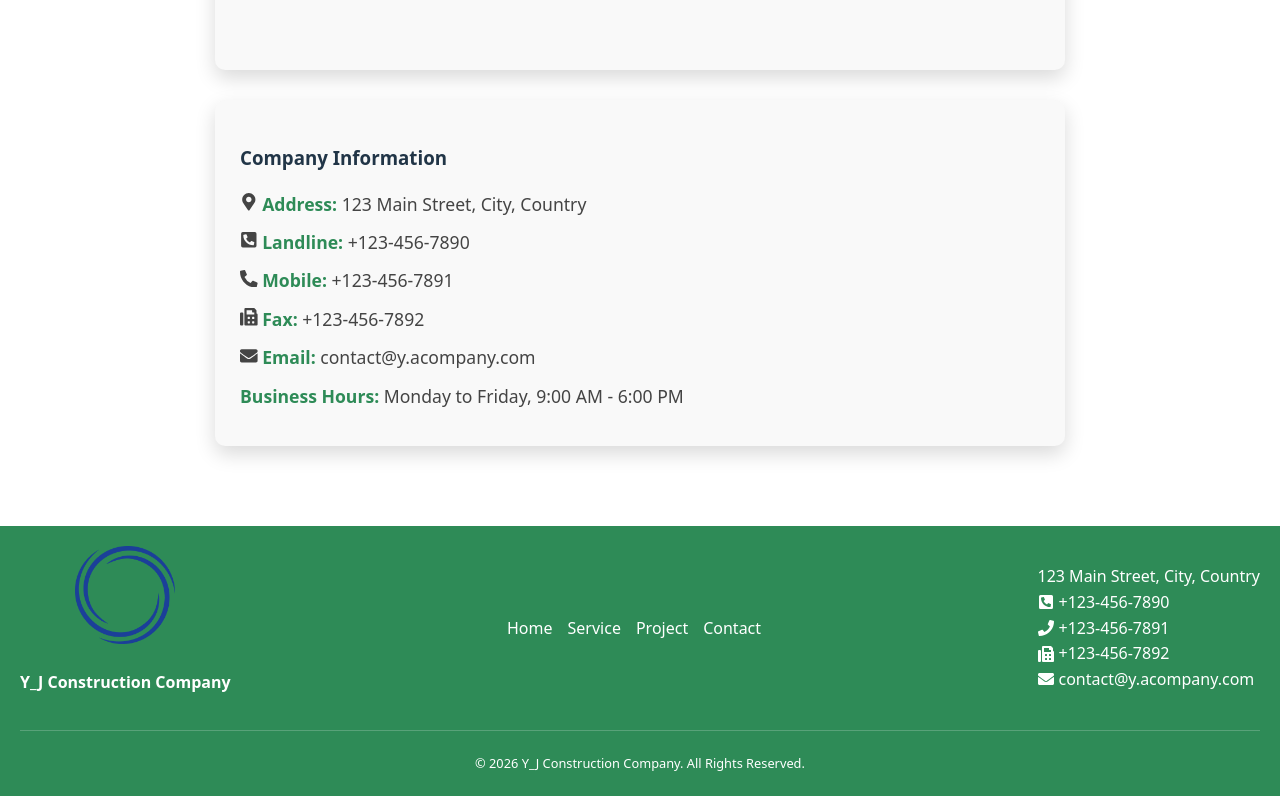
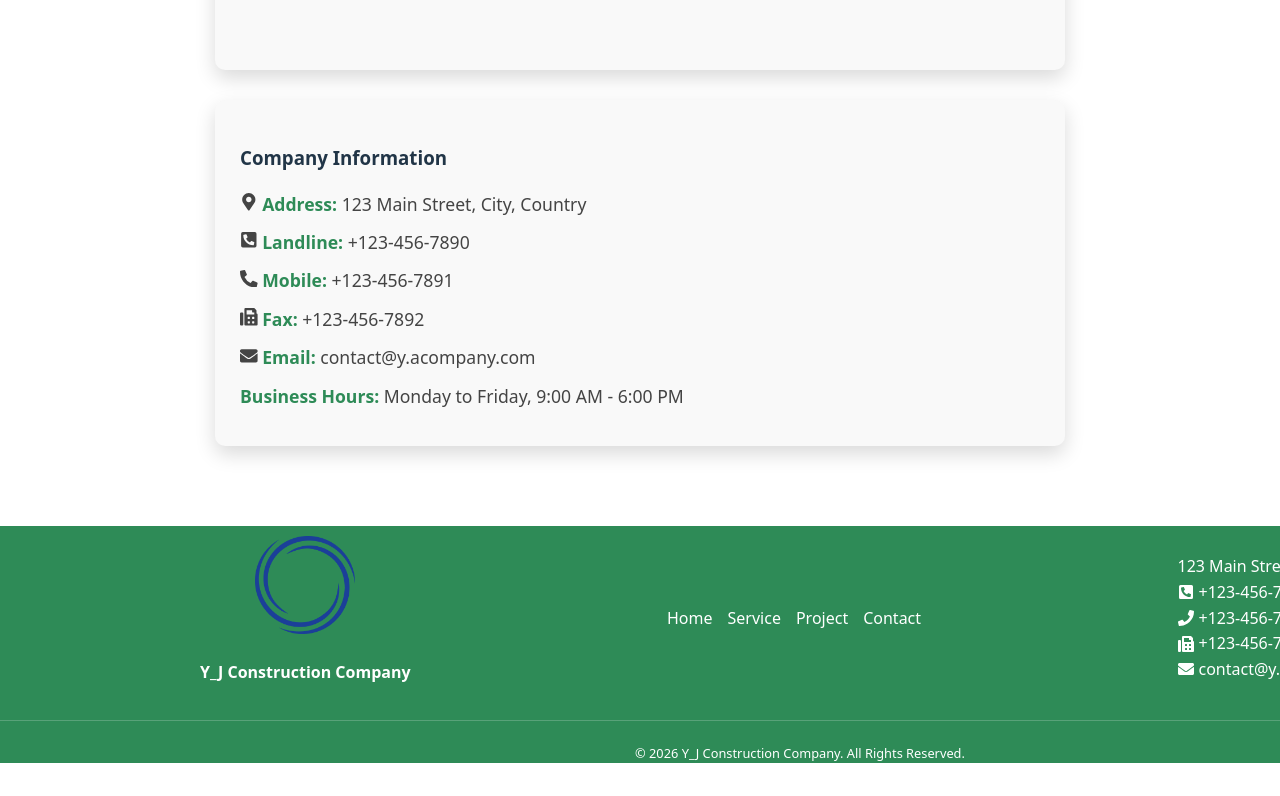
Before and after one commit to Yondonjamts17/Y_J, a React (Vite) app: page / in a window 1280 px wide. Shown: the part 3948-4744 px from the top of the page. Built offline with nearby package versions, Linux system fonts and the light colour scheme.

Commit message:
footer css update

```diff
--- a/src/assets/components/7.Footer/Footer.css
+++ b/src/assets/components/7.Footer/Footer.css
@@ -1,7 +1,7 @@
 .footer {
   background-color: #2e8b57;
   color: white;
-  padding: 10px 20px;
+  width: 125%;
   text-align: center;
 }
 
@@ -9,7 +9,7 @@
   display: flex;
   justify-content: space-between;
   align-items: center;
-  max-width: 120%;
+  max-width: 1200px;
   margin: 0 auto;
   flex-wrap: wrap;
   padding: 10px 0;
```
